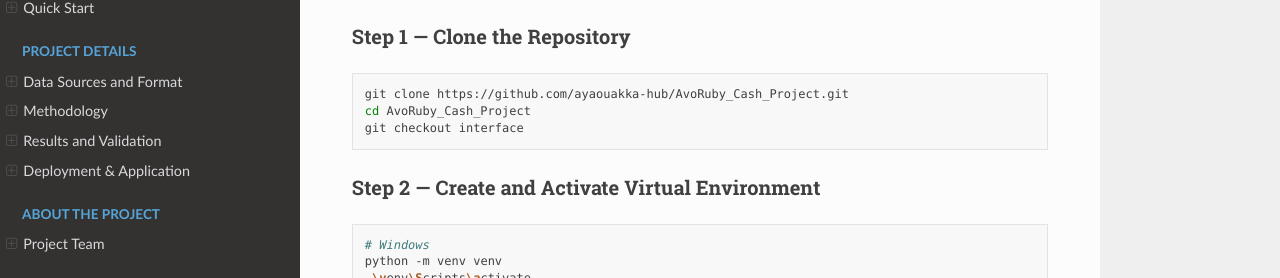
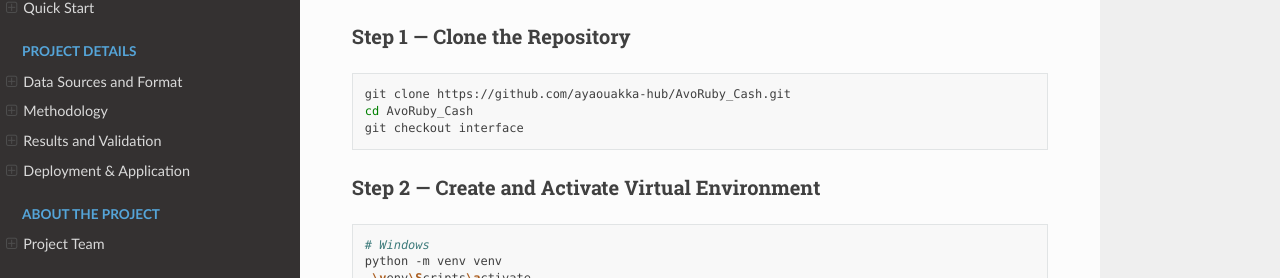
Before and after one commit to ayaouakka-hub/AvoRuby_Cash, a Sphinx documentation site: the page built from docs/source/readme.md, in a window 1280 px wide and 900 px high, scrolled down 17699 px. Shown: the part 173-451 px from the top of the window. Built offline with Sphinx 7.4.7 and the Read the Docs theme 3.1.0, drawn with Linux system fonts in a browser that asks for light colours; some of the changed text lies outside the part shown.

Commit message:
fix: update repo name and branch URLs in docs

````diff
--- a/docs/source/readme.md
+++ b/docs/source/readme.md
@@ -407,7 +407,7 @@
 ## 9. Project Structure
 
 ```
-AvoRuby_Cash_Project/
+AvoRuby_Cash/
 |
 +-- app.py                          # Main Streamlit application
 +-- requirements.txt
@@ -483,8 +483,8 @@
 ### Step 1 — Clone the Repository
 
 ```bash
-git clone https://github.com/ayaouakka-hub/AvoRuby_Cash_Project.git
-cd AvoRuby_Cash_Project
+git clone https://github.com/ayaouakka-hub/AvoRuby_Cash.git
+cd AvoRuby_Cash
 git checkout interface
 ```
 
@@ -649,7 +649,7 @@
 | **Aya Ouakka** | ML engineering, model training, Streamlit interface, MLOps |
 | **Hiba Boutahir** | Data engineering, RAG pipeline, feature design, knowledge base |
 
-GitHub: [ayaouakka-hub/AvoRuby_Cash_Project](https://github.com/ayaouakka-hub/AvoRuby_Cash_Project)
+GitHub: [ayaouakka-hub/AvoRuby_Cash](https://github.com/ayaouakka-hub/AvoRuby_Cash)
 
 ### Academic Supervisor
 
````
Also changed, not shown: docs/source/quickstart.md (+2 -3 lines), docs/source/team.md (+1 -1 lines), docs/source/index.rst (line endings or trailing spaces), docs/source/introduction.md (line endings or trailing spaces), docs/source/results.md (line endings or trailing spaces).
